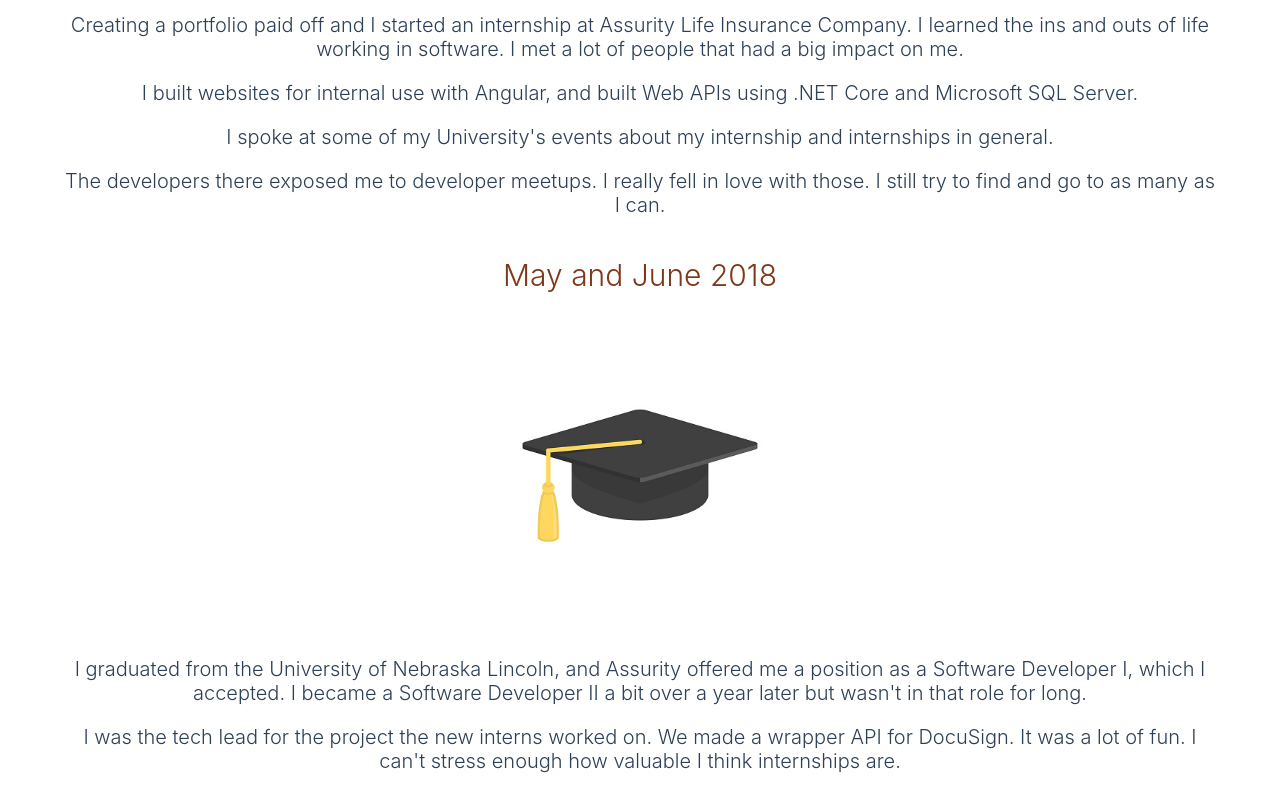
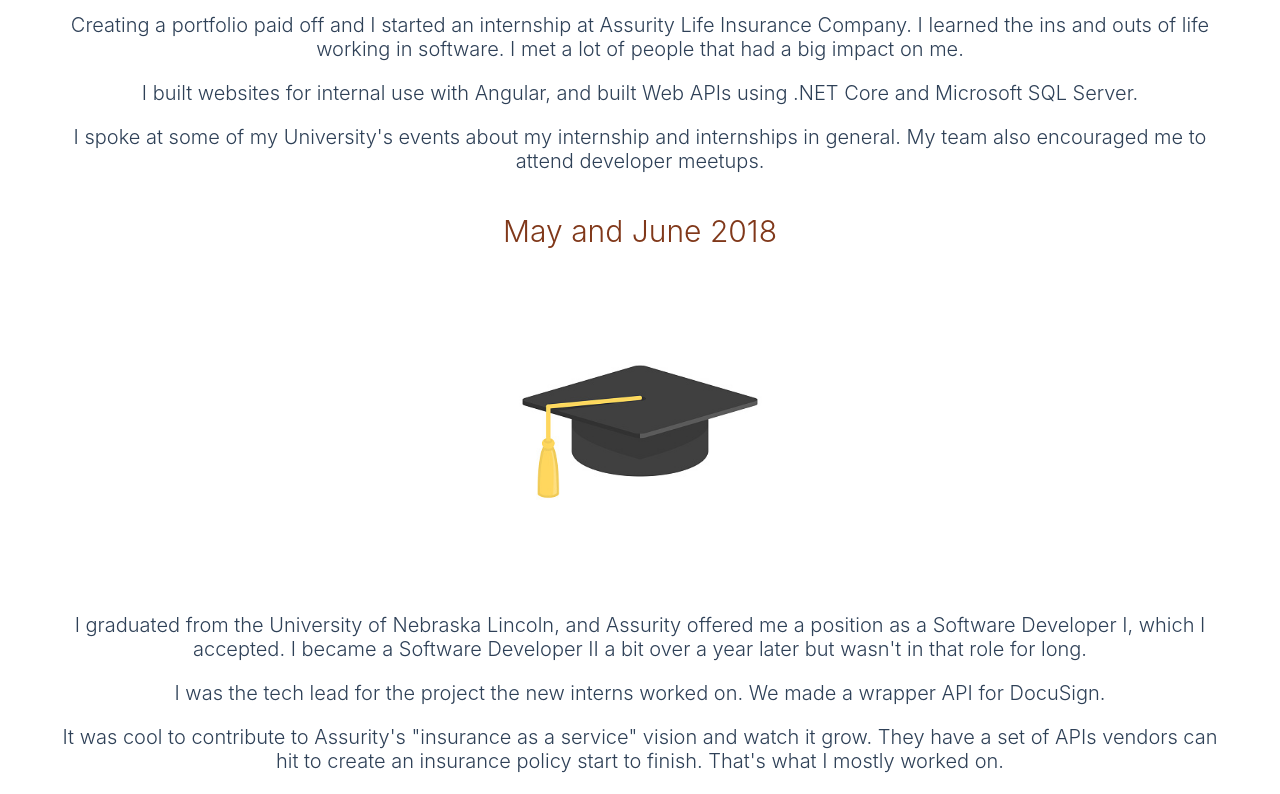
Before and after one commit to michaeldfaber/michaeldfaber.github.io, a React (Create React App) app: page / in a window 1280 px wide. Shown: the part 3140-3934 px from the top of the page. Built offline with nearby package versions, Linux system fonts and the light colour scheme.

Commit message:
small changes to timeline text

```diff
--- a/src/Components/Timeline.tsx
+++ b/src/Components/Timeline.tsx
@@ -27,13 +27,12 @@ export class Timeline extends Component {
             <div>
                 <p>Creating a portfolio paid off and I started an internship at Assurity Life Insurance Company. I learned the ins and outs of life working in software. I met a lot of people that had a big impact on me.</p>
                 <p>I built websites for internal use with Angular, and built Web APIs using .NET Core and Microsoft SQL Server.</p>
-                <p>I spoke at some of my University's events about my internship and internships in general.</p>
-                <p>The developers there exposed me to developer meetups. I really fell in love with those. I still try to find and go to as many as I can.</p>
+                <p>I spoke at some of my University's events about my internship and internships in general. My team also encouraged me to attend developer meetups.</p>
             </div>
         const fifthBody =
             <div>
                 <p>I graduated from the University of Nebraska Lincoln, and Assurity offered me a position as a Software Developer I, which I accepted. I became a Software Developer II a bit over a year later but wasn't in that role for long.</p>
-                <p>I was the tech lead for the project the new interns worked on. We made a wrapper API for DocuSign. It was a lot of fun. I can't stress enough how valuable I think internships are.</p>
+                <p>I was the tech lead for the project the new interns worked on. We made a wrapper API for DocuSign.</p>
                 <p>It was cool to contribute to Assurity's "insurance as a service" vision and watch it grow. They have a set of APIs vendors can hit to create an insurance policy start to finish. That's what I mostly worked on.</p>
             </div>
         const sixthBody =
```
Also changed, not shown: 1 other file (tests, documents, lock files or other folders).
